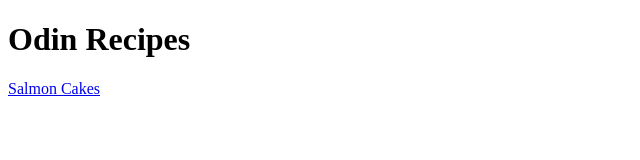
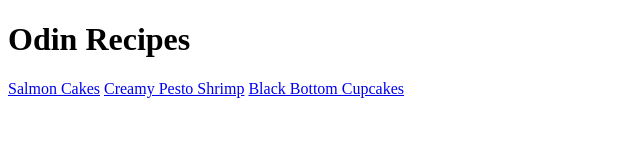
Before and after one commit to AmandaKempa/odin-recipes, a plain HTML site: page index.html in a window 1280 px wide. Shown: the whole page, without its empty margins (0-640 px from the left). Drawn offline with Linux system fonts and the light colour scheme.

Commit message:
Edit index.html

```diff
--- a/index.html
+++ b/index.html
@@ -8,5 +8,7 @@
     <body>
         <h1>Odin Recipes</h1>
         <a href="recipes/salmon-cakes.html">Salmon Cakes</a>
+        <a href="recipes/creamy-pesto-shrimp.html">Creamy Pesto Shrimp</a>
+        <a href="recipes/black-bottom-cupcakes.html">Black Bottom Cupcakes</a>
     </body>
 </html>
```
